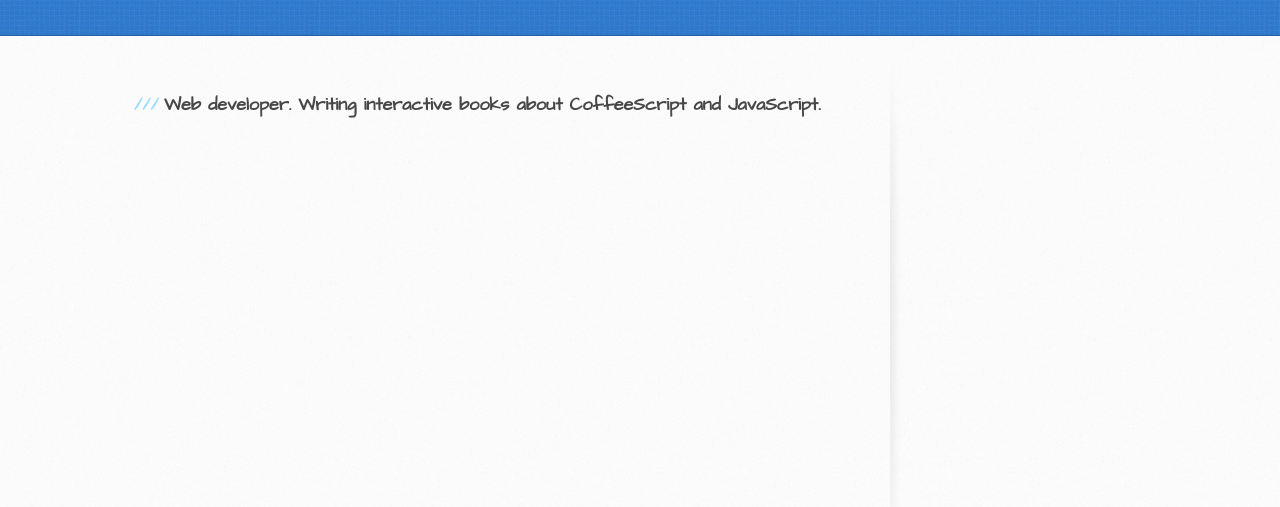
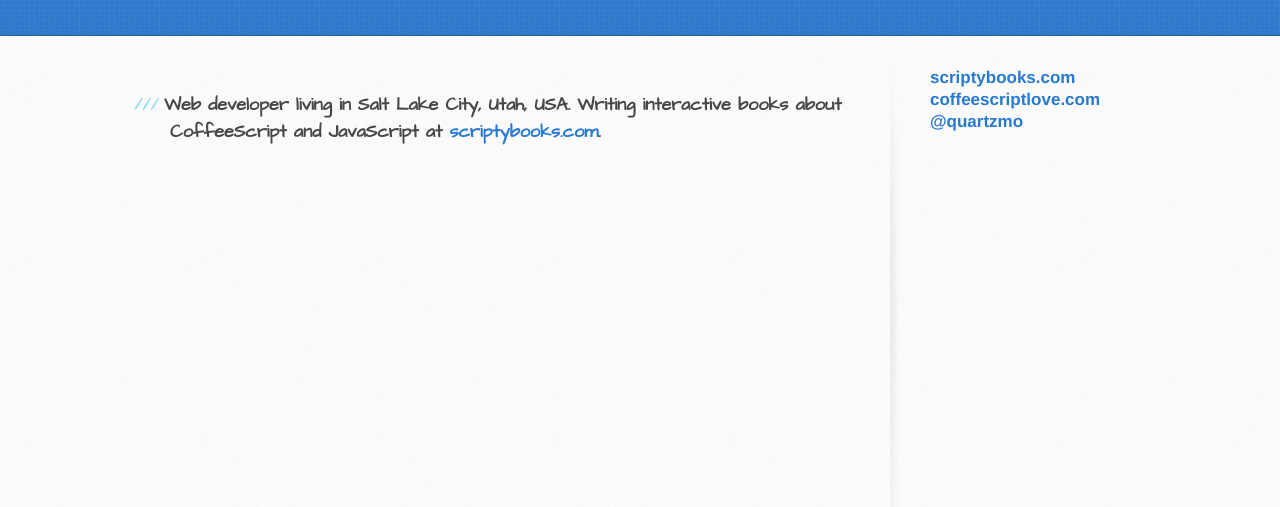
Before and after one commit to quartzmo/quartzmo.github.io, a plain HTML site: page index.html in a window 1280 px wide. Shown: the part 165-672 px from the top of the page. Drawn offline with Linux system fonts and the light colour scheme.

Commit message:
a few links on index

```diff
--- a/index.html
+++ b/index.html
@@ -31,11 +31,15 @@
 <div id="content-wrapper">
     <div class="inner clearfix">
         <section id="main-content">
-            <h3>Web developer. Writing interactive books about CoffeeScript and JavaScript.</h3>
+            <h3>Web developer living in Salt Lake City, Utah, USA. Writing interactive books about CoffeeScript and JavaScript at <a href="http://www.scriptybooks.com">scriptybooks.com</a>.</h3>
         </section>
 
         <aside id="sidebar">
-
+          <ul style="font-size: 17px; font-weight: bold;">
+              <li style="list-style-type: none;"><a href="http://www.scriptybooks.com">scriptybooks.com</a></li>
+              <li style="list-style-type: none;"><a href="http://www.coffeescriptlove.com">coffeescriptlove.com</a></li>
+              <li style="list-style-type: none;"><a href="https://twitter.com/quartzmo">@quartzmo</a></li>
+          </ul>
         </aside>
     </div>
 </div>
```
